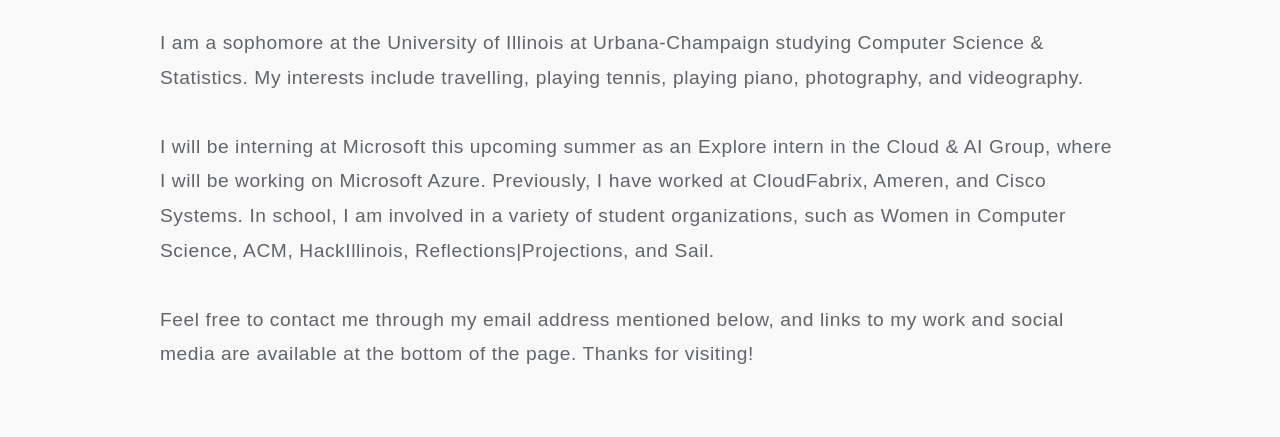
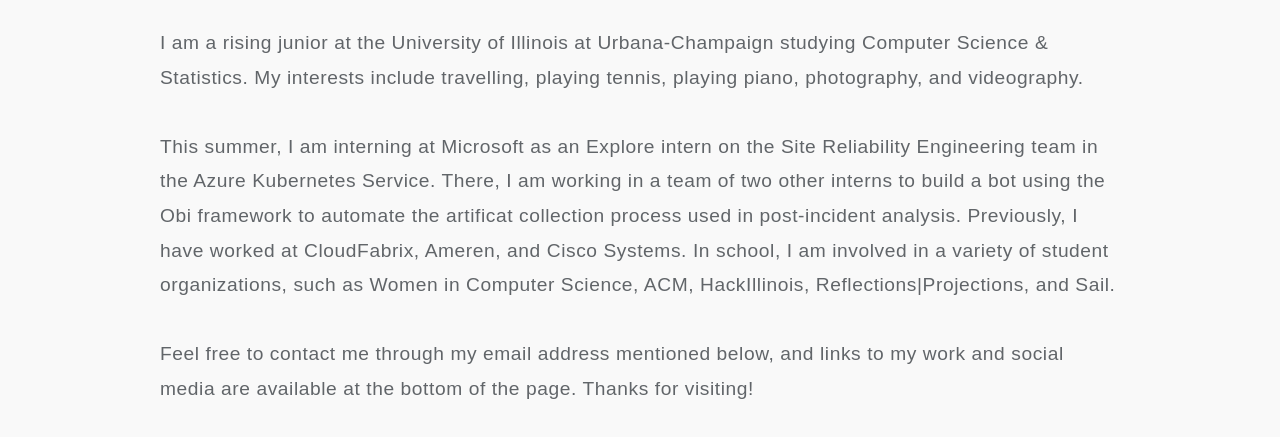
Before and after one commit to ayusheesingh/ayusheesingh.github.io, a plain HTML site: page index.html in a window 1280 px wide. Shown: the part 515-952 px from the top of the page. Drawn offline with Linux system fonts and the light colour scheme; a script that the page names is missing.

Commit message:
updated info to summer 2019

```diff
--- a/index.html
+++ b/index.html
@@ -33,9 +33,11 @@
     <section class = "about">
     <div class = "about-content">
         <h3>Hi, I'm Ayushi!</h3>
-        <p>I am a sophomore at the University of Illinois at Urbana-Champaign studying Computer Science & Statistics. My interests include travelling, playing tennis, playing piano, photography, and videography. <br/> <br/>
+        <p>I am a rising junior at the University of Illinois at Urbana-Champaign studying Computer Science & Statistics. My interests include travelling, playing tennis, playing piano, photography, and videography. <br/> <br/>
 
-		I will be interning at Microsoft this upcoming summer as an Explore intern in the Cloud & AI Group, where I will be working on Microsoft Azure. Previously, I have worked at CloudFabrix, Ameren, and Cisco Systems. In school, I am involved in a variety of student organizations, such as Women in Computer Science, ACM, HackIllinois, Reflections|Projections, and Sail. <br/> <br/>
+		This summer, I am interning at Microsoft as an Explore intern on the Site Reliability Engineering team in the Azure Kubernetes Service. There, I am working in a team of two other interns to build a bot using the Obi framework to automate the artificat collection process used in post-incident analysis.
+
+Previously, I have worked at CloudFabrix, Ameren, and Cisco Systems. In school, I am involved in a variety of student organizations, such as Women in Computer Science, ACM, HackIllinois, Reflections|Projections, and Sail. <br/> <br/>
 
         Feel free to contact me through my email address mentioned below, and links to my work and social media are available at the bottom of the page. Thanks for visiting! </p>
     </div>
```
